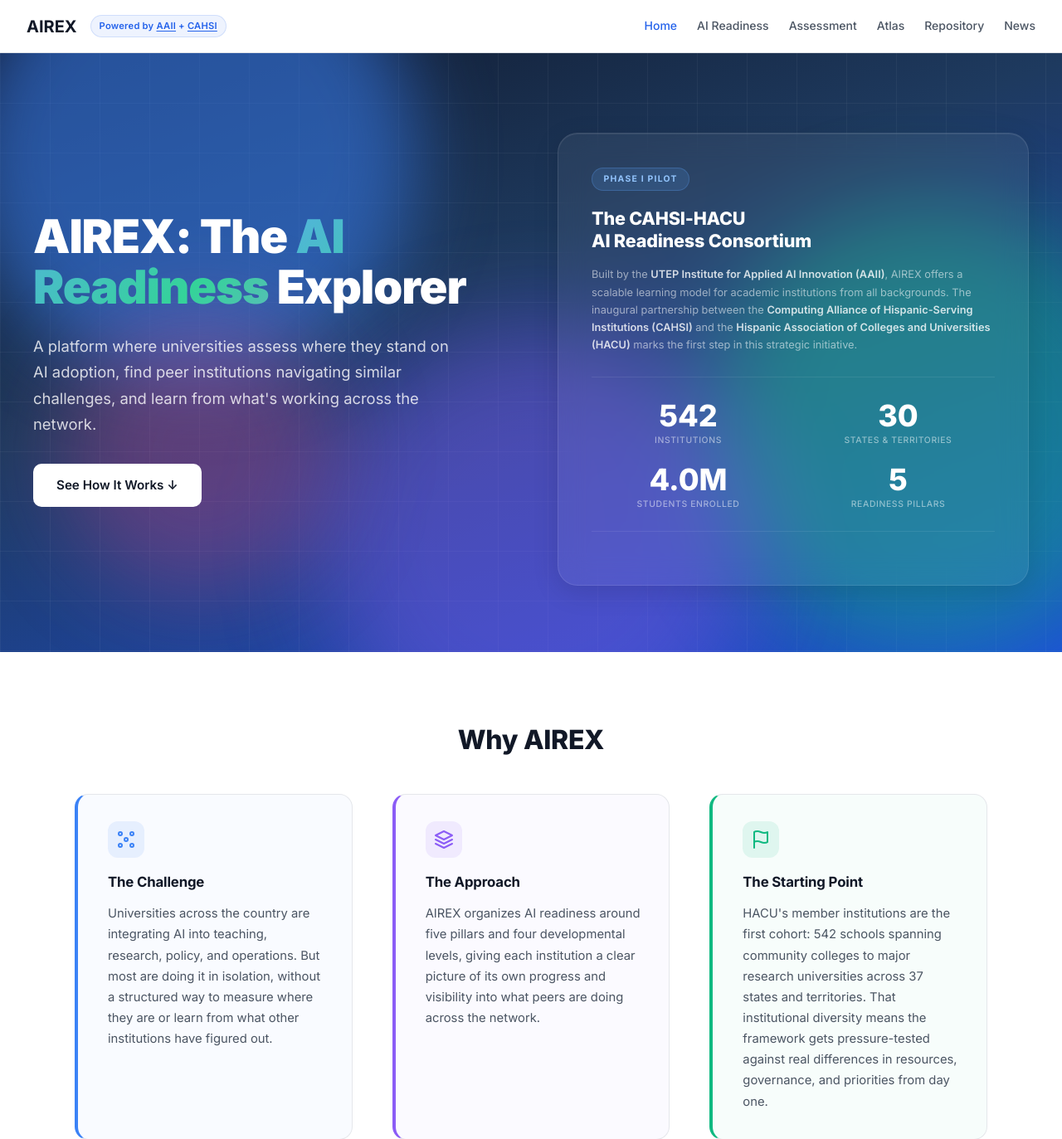
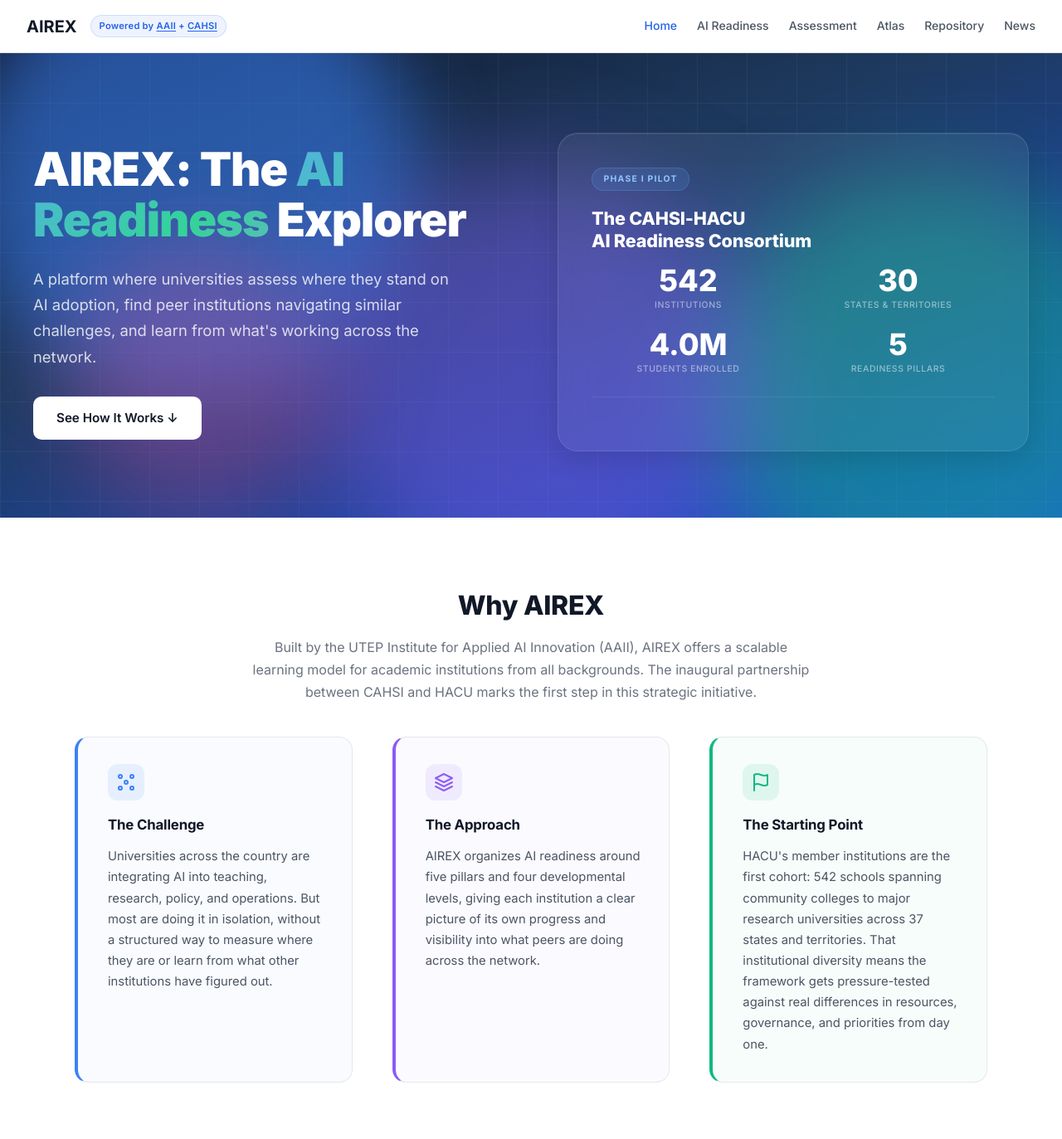
Before and after one commit to cauamcardoso/arex-platform, a Flask app: page / in a window 1280 px wide. Shown: the top 1373 px of the page at 83% size. Run offline with Flask 3, Linux system fonts and the light colour scheme.

Commit message:
Move partnership copy from hero card to Why AIREX section
Stats card is now badge → heading → numbers only. The AAII/CAHSI/HACU
context lives as a subtitle under Why AIREX, where users are in reading
mode instead of scanning mode.

Co-Authored-By: Claude Opus 4.6 <noreply@anthropic.com>

```diff
--- a/templates/home.html
+++ b/templates/home.html
@@ -359,20 +359,6 @@
             letter-spacing: -0.01em;
         }
 
-        .hero-stats-context {
-            font-size: 0.8rem;
-            color: rgba(255, 255, 255, 0.55);
-            line-height: 1.65;
-            margin-bottom: 1.75rem;
-            padding-bottom: 1.75rem;
-            border-bottom: 1px solid rgba(255, 255, 255, 0.08);
-        }
-
-        .hero-stats-context strong {
-            color: rgba(255, 255, 255, 0.8);
-            font-weight: 600;
-        }
-
         .hero-stats-grid {
             display: grid;
             grid-template-columns: 1fr 1fr;
@@ -421,6 +407,14 @@
             font-weight: 800;
             color: var(--gray-900);
             letter-spacing: -0.01em;
+        }
+
+        .value-narrative-header p {
+            max-width: 680px;
+            margin: 0.75rem auto 0;
+            font-size: 1rem;
+            color: var(--gray-500);
+            line-height: 1.7;
         }
 
         .value-narrative-inner {
@@ -1142,7 +1136,6 @@
             <div class="hero-stats-card">
                 <div class="hero-stats-badge">Phase I Pilot</div>
                 <h2 class="hero-stats-heading">The CAHSI-HACU<br>AI Readiness Consortium</h2>
-                <p class="hero-stats-context">Built by the <strong>UTEP Institute for Applied AI Innovation (AAII)</strong>, AIREX offers a scalable learning model for academic institutions from all backgrounds. The inaugural partnership between the <strong>Computing Alliance of Hispanic-Serving Institutions (CAHSI)</strong> and the <strong>Hispanic Association of Colleges and Universities (HACU)</strong> marks the first step in this strategic initiative.</p>
                 <div class="hero-stats-grid">
                     <div class="hero-stat">
                         <div class="hero-stat-number">{{ total_institutions }}</div>
@@ -1171,6 +1164,7 @@
     <section class="value-narrative" id="why-airex">
         <div class="value-narrative-header">
             <h2>Why AIREX</h2>
+            <p>Built by the UTEP Institute for Applied AI Innovation (AAII), AIREX offers a scalable learning model for academic institutions from all backgrounds. The inaugural partnership between CAHSI and HACU marks the first step in this strategic initiative.</p>
         </div>
         <div class="value-narrative-inner">
             <div class="value-block">
```
